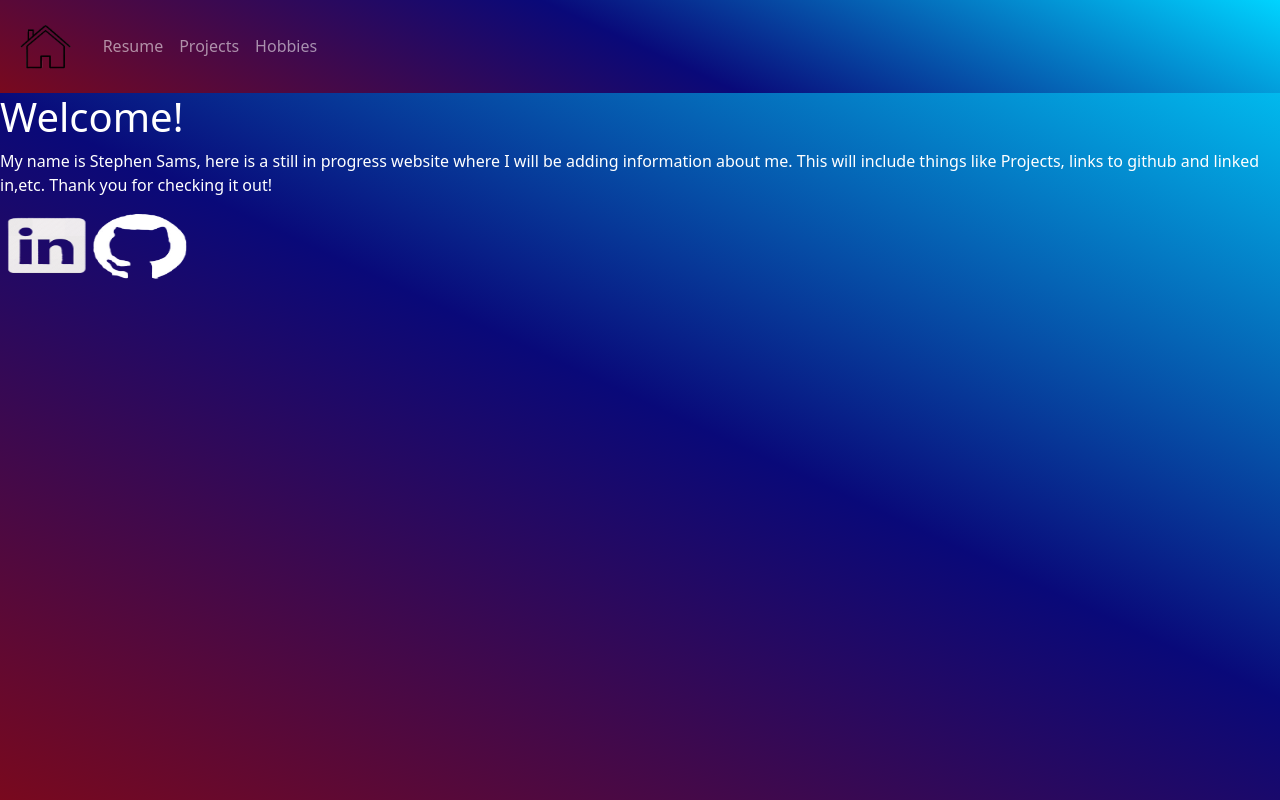
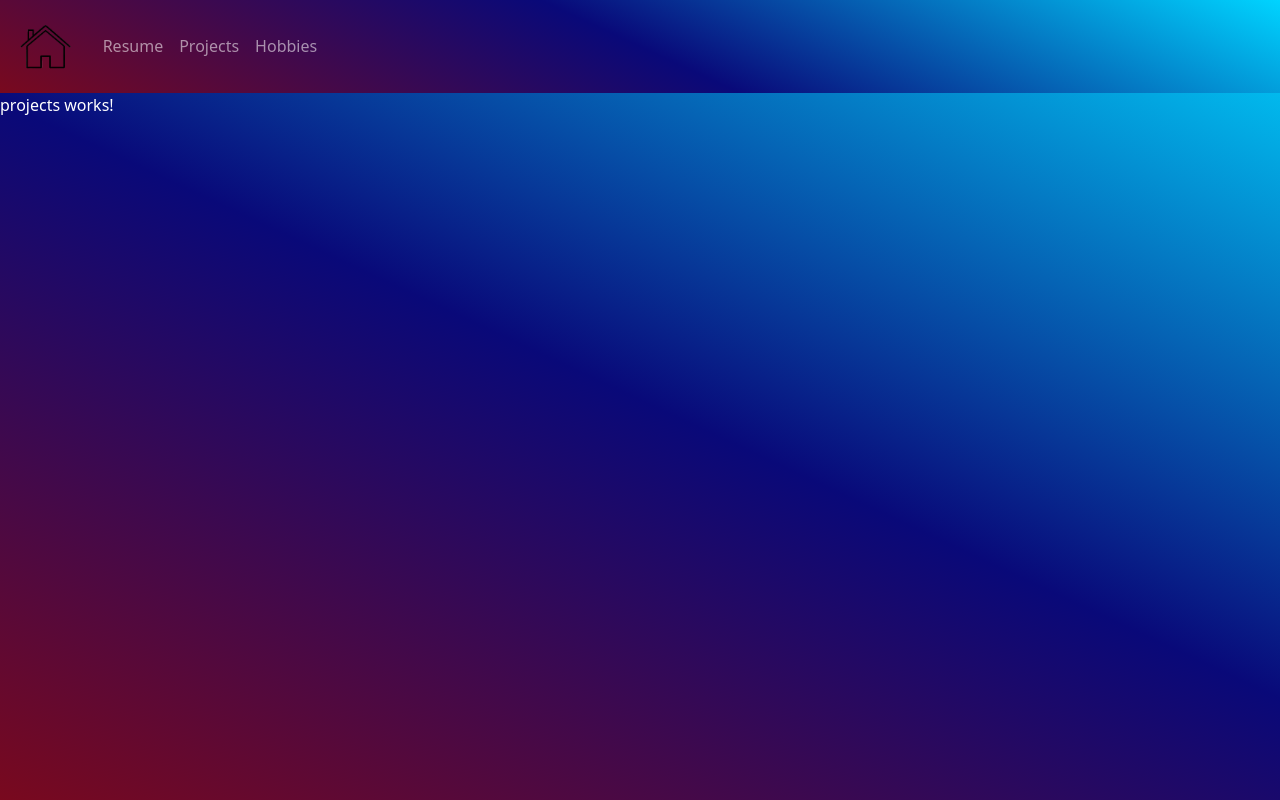
Before and after one commit to ssams01/MyWebsite, an Angular app in the folder StephenSams/: page /projects in a window 1280 px wide. Built offline with nearby package versions, Linux system fonts and the light colour scheme.

Commit message:
Got our routing to work!

```diff
--- a/StephenSams/src/app/app.component.html
+++ b/StephenSams/src/app/app.component.html
@@ -1,4 +1 @@
-<header>
-  <app-navbar></app-navbar>
-</header>
-<app-home></app-home>
+<router-outlet></router-outlet>
--- a/StephenSams/src/app/app.module.ts
+++ b/StephenSams/src/app/app.module.ts
@@ -9,6 +9,7 @@ import { HomeComponent } from './home/home.component';
 import { ResumeComponent } from './resume/resume.component';
 import { HobbiesComponent } from './hobbies/hobbies.component';
 import { ProjectsComponent } from './projects/projects.component';
+import { RouterModule } from '@angular/router';
 
 
 
@@ -23,7 +24,8 @@ import { ProjectsComponent } from './projects/projects.component';
   ],
   imports: [
     BrowserModule,
-    AppRoutingModule
+    AppRoutingModule,
+    RouterModule
   ],
   providers: [],
   bootstrap: [AppComponent]
--- a/StephenSams/src/app/hobbies/hobbies.component.html
+++ b/StephenSams/src/app/hobbies/hobbies.component.html
@@ -1 +1,5 @@
+<header>
+    <app-navbar></app-navbar>
+ </header>
+
 <p>hobbies works!</p>
--- a/StephenSams/src/app/home/home.component.html
+++ b/StephenSams/src/app/home/home.component.html
@@ -1,3 +1,8 @@
+<header>
+   <app-navbar></app-navbar>
+</header>
+
+
 <h1>Welcome!</h1>
 <p>My name is Stephen Sams, here is a still in progress website where I will be adding information about me.
   This will include things like Projects, links to github and linked in,etc.
--- a/StephenSams/src/app/projects/projects.component.html
+++ b/StephenSams/src/app/projects/projects.component.html
@@ -1 +1,5 @@
+<header>
+    <app-navbar></app-navbar>
+ </header>
+
 <p>projects works!</p>
--- a/StephenSams/src/app/resume/resume.component.html
+++ b/StephenSams/src/app/resume/resume.component.html
@@ -1 +1,5 @@
+<header>
+    <app-navbar></app-navbar>
+ </header>
+
 <p>resume works!</p>
```
